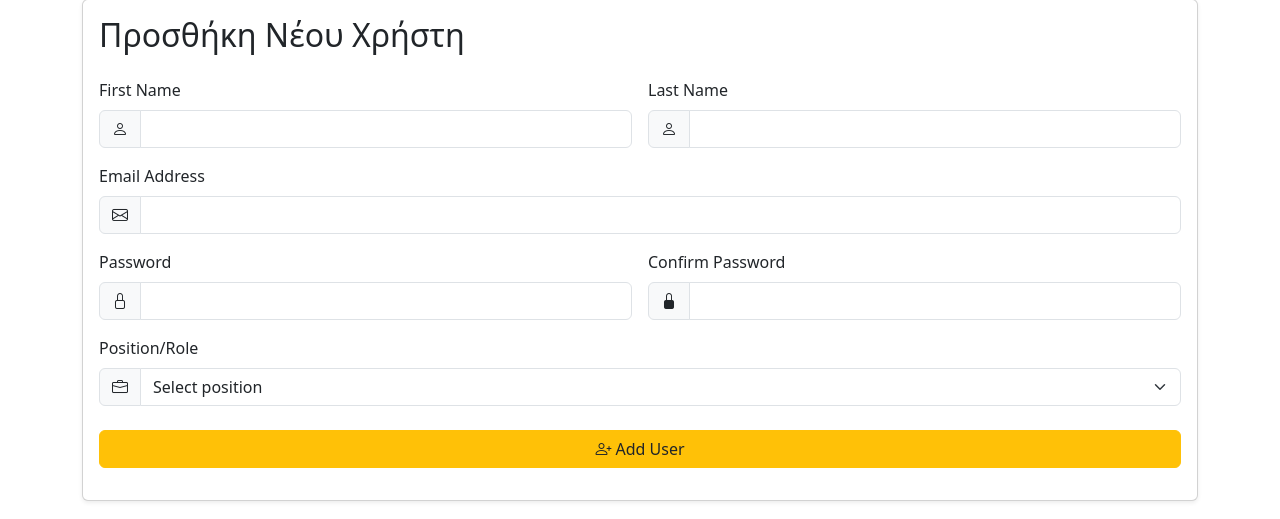
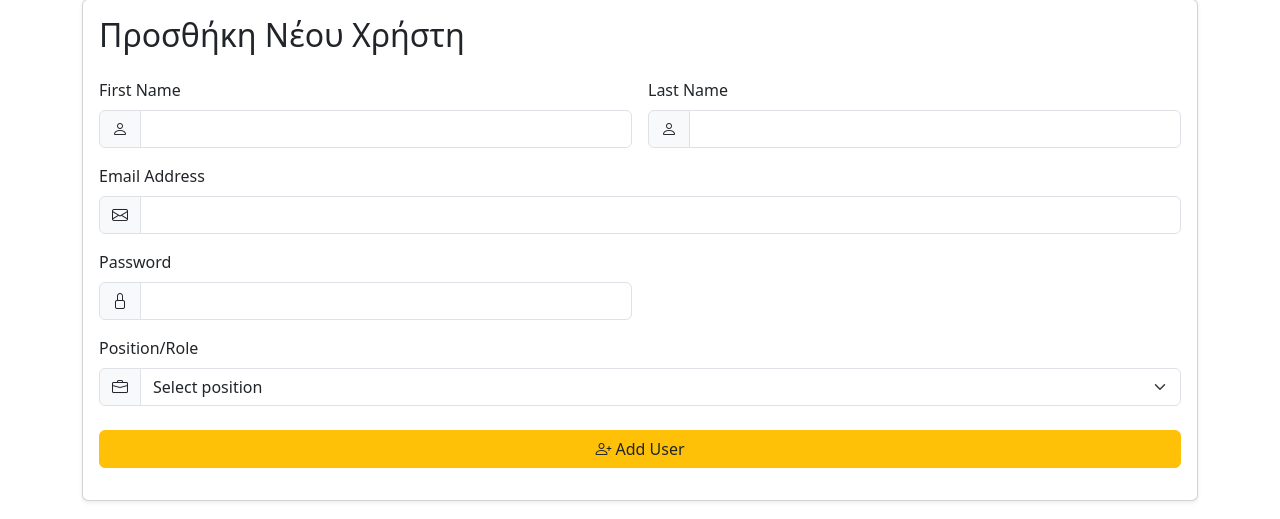
Before and after one commit to bushybushi/webengineering_uni, a PHP site: page /modules/admin_module/manage_users.php in a window 1280 px wide. Shown: the part 284-803 px from the top of the page. Run offline with PHP 8.4, Linux system fonts and the light colour scheme; data that the repository does not hold is empty; some libraries are stand-ins or nearby versions.

Commit message:
update manage_users

```diff
--- a/modules/admin_module/manage_users.php
+++ b/modules/admin_module/manage_users.php
@@ -17,11 +17,8 @@ if ($_SERVER['REQUEST_METHOD'] === 'POST') {
         $last_name = trim($_POST['last_name']);
         $email = trim($_POST['email']);
         $password = trim($_POST['password']);
-        $confirm_password = trim($_POST['confirm_password']);
         $role = trim($_POST['role']);
 
-        // Check if passwords match
-        if ($password === $confirm_password) {
         // Check if email already exists
         $stmt = $conn->prepare("SELECT id FROM users WHERE email = ?");
         $stmt->execute([$email]);
@@ -33,7 +30,6 @@ if ($_SERVER['REQUEST_METHOD'] === 'POST') {
             // Insert new user
             $stmt = $conn->prepare("INSERT INTO users (first_name, last_name, email, password, role) VALUES (?, ?, ?, ?, ?)");
             $stmt->execute([$first_name, $last_name, $email, $hashed_password, $role]);
-            }
         }
     }
 }
@@ -163,14 +159,6 @@ $users = $stmt->fetchAll(PDO::FETCH_ASSOC);
                             </div>
                         </div>
 
-                        <div class="col-md-6">
-                            <label class="form-label">Confirm Password</label>
-                            <div class="input-group">
-                                <span class="input-group-text"><i class="bi bi-lock-fill"></i></span>
-                                <input type="password" name="confirm_password" class="form-control" required>
-                            </div>
-                        </div>
-
                         <div class="col-12">
                             <label class="form-label">Position/Role</label>
                             <div class="input-group">
```
Lines whose indentation alone changed are shown as unchanged.
